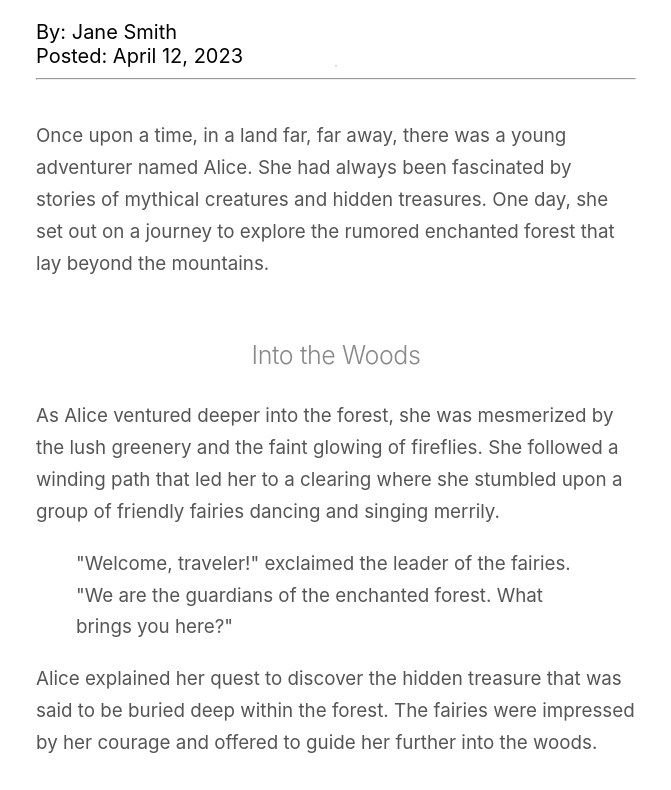
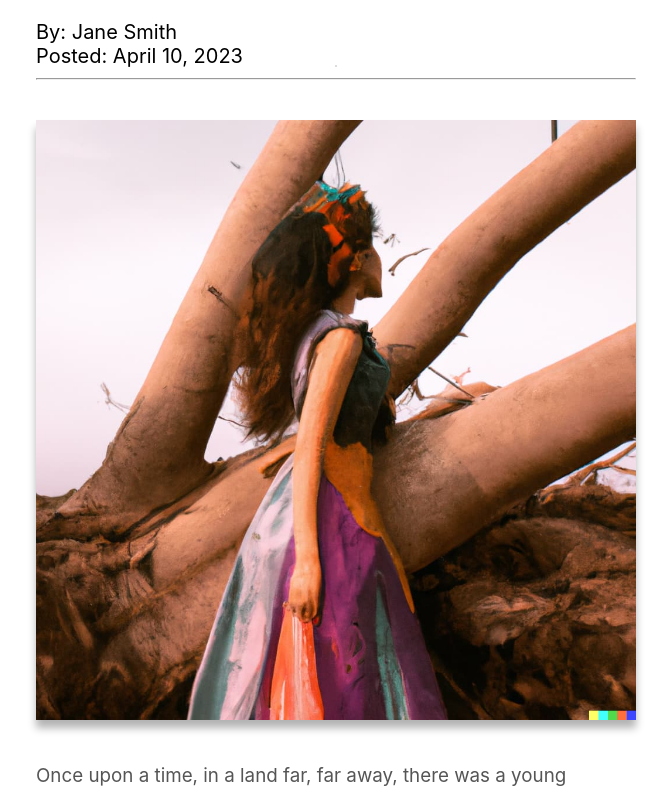
Before and after one commit to MiloshN/stapraksakaze, a Gatsby site: page /adventure-story/ in a window 1280 px wide. Shown: the part 334-1124 px from the top of the page, without its empty margins (304-975 px from the left). Built offline with nearby package versions, Linux system fonts and the light colour scheme; Gatsby itself is replaced by a stand-in of ours.

Commit message:
update blog posts

```diff
--- a/content/blog/adventure-story/index.md
+++ b/content/blog/adventure-story/index.md
@@ -1,9 +1,11 @@
 ---
 title: The Adventure in the Enchanted Forest
-date: 2023-04-12
+date: 2023-04-10
 tags: ["story", "fantasy", "adventure"]
 author: Jane Smith
 ---
+
+![Alice in the enchanted forest](./adventure-image-alice.jpg)
 
 Once upon a time, in a land far, far away, there was a young adventurer named Alice. She had always been fascinated by stories of mythical creatures and hidden treasures. One day, she set out on a journey to explore the rumored enchanted forest that lay beyond the mountains.
 
@@ -27,6 +29,8 @@ Alice reached out and plucked one of the golden apples, and to her amazement, it
 
 ## A Lesson Learned
 
+![Alice in the enchanted forest](./adventure-alice-forest.jpg)
+
 As Alice marveled at the treasure before her, she realized that the true treasure she had discovered was not the wealth, but the journey itself. She had learned the value of courage, perseverance, and friendship. With a heart full of gratitude, Alice bid farewell to the fairies and left the enchanted forest, forever changed by her adventure.
 
 And so, Alice returned to her village, sharing tales of her remarkable adventure in the enchanted forest. Her story spread far and wide, inspiring others to embark on their own journeys of discovery.
--- a/content/blog/building-with-gatsby-tutorial/index.md
+++ b/content/blog/building-with-gatsby-tutorial/index.md
@@ -1,6 +1,6 @@
 ---
 title: Building a Blazing-Fast Website with Gatsby
-date: 2023-04-12
+date: 2023-03-12
 tags: ["gatsby", "web-development", "javascript"]
 author: John Doe
 ---
--- a/content/blog/example-blog-post/index.md
+++ b/content/blog/example-blog-post/index.md
@@ -1,6 +1,6 @@
 ---
 title: My Example Blog Post
-date: 2023-04-12
+date: 2023-02-12
 tags: ["example", "markdown", "blog"]
 author: John Doe
 ---
```
Also changed, not shown: content/blog/adventure-story/adventure-alice-forest.jpg (added), content/blog/adventure-story/adventure-image-alice.jpg (added).
